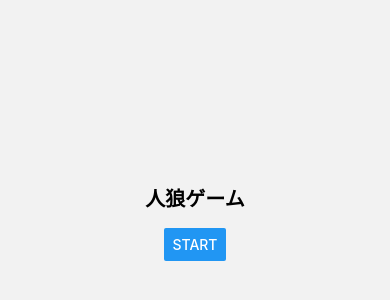
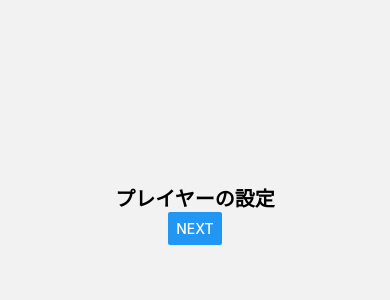
Before and after one commit to iik-matching/werewolfgame, a React Native app: screen /ActionResult in a window 390 px wide. Before the commit this address had no page. Shown: the part 208-508 px from the top of the page. Built offline with nearby package versions, Linux system fonts and the light colour scheme.

Commit message:
save: 2023/01/22 ハッカソン最終コード

```diff
--- a/App.tsx
+++ b/App.tsx
@@ -8,6 +8,7 @@ import YakushokuSetting from './src/screens/020_yakushokusetthing/YakushokuSetti
 import Kakunin from './src/screens/030_kakunin/Kakunin';
 import conglaturation from './src/screens/050_conglaturation/conglaturation';
 import Action from './src/screens/040_action/Action';
+import ActionResult from './src/screens/060_actionResult/ActionResult';
 import {IYakushoku} from './src/classes/interface';
 import {GameClass} from './src/classes/GameClass';
 
@@ -18,6 +19,7 @@ export type RootStackParamList = {
   Kakunin: MasterProps;
   conglaturation: MasterProps;
   Action: MasterProps;
+  ActionResult: undefined;
 };
 
 type MasterProps = {
@@ -41,6 +43,7 @@ const App = () => {
         <Stack.Screen name="Kakunin" component={Kakunin} />
         <Stack.Screen name="conglaturation" component={conglaturation} />
         <Stack.Screen name="Action" component={Action} />
+        <Stack.Screen name="ActionResult" component={ActionResult} />
       </Stack.Navigator>
     </NavigationContainer>
   );
--- /dev/null
+++ b/src/screens/060_actionResult/ActionResult.tsx
@@ -0,0 +1,43 @@
+import {NativeStackScreenProps} from '@react-navigation/native-stack';
+import React from 'react';
+import {
+  SafeAreaView,
+  Button,
+  StyleSheet,
+  Text,
+  View,
+  TextInput,
+  ScrollView,
+  Alert,
+} from 'react-native';
+import {RootStackParamList} from '../../../App';
+
+//お決まり
+type Props = NativeStackScreenProps<RootStackParamList, 'ActionResult'>;
+
+const ActionResult: React.FC<Props> = ({navigation}) => {
+  function Tap() {
+    navigation.navigate('Home');
+  }
+
+  return (
+    <SafeAreaView style={styles.container}>
+      <Text style={styles.text}>プレイヤーの設定</Text>
+      <Button title="next" onPress={Tap} />
+    </SafeAreaView>
+  );
+};
+
+const styles = StyleSheet.create({
+  container: {
+    flex: 1,
+    alignItems: 'center',
+    justifyContent: 'center',
+  },
+  text: {
+    fontSize: 20,
+    fontWeight: 'bold',
+  },
+});
+
+export default ActionResult;
```
Also changed, not shown: 1 other file (tests, documents, lock files or other folders).
